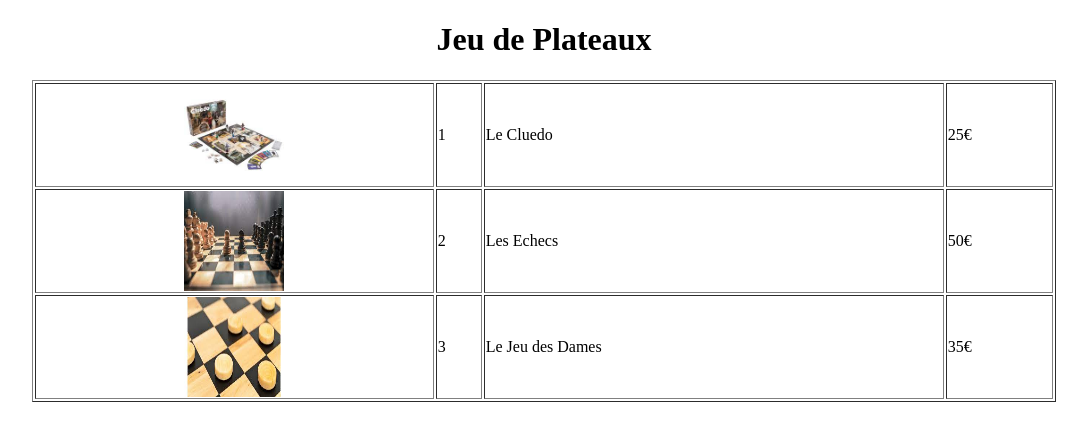
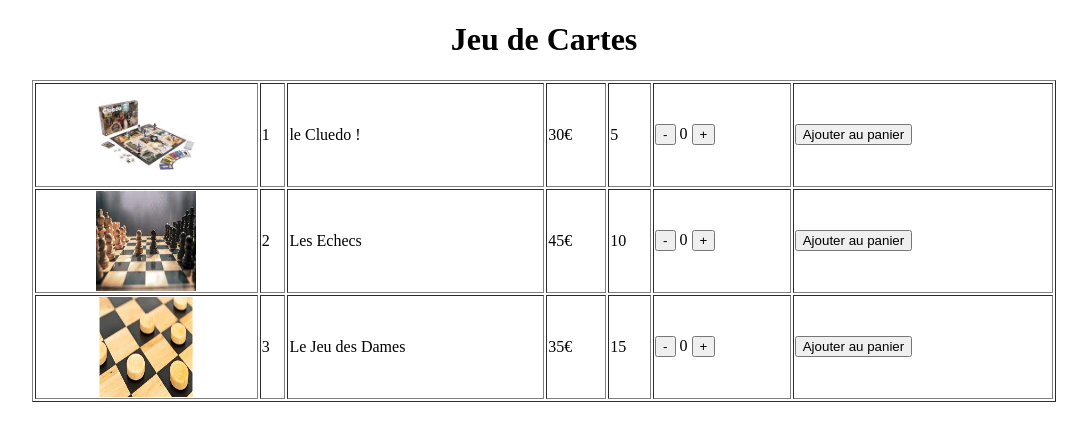
Before and after one commit to tomlachenaud/Projet-Dev-Web, a PHP site: page /plateaux.php in a window 1280 px wide. Shown: the top 441 px of the page, without its empty margins (96-1183 px from the left). Run offline with PHP 8.4, Linux system fonts and the light colour scheme.

Commit message:
Update plateaux.php

```diff
--- a/plateaux.php
+++ b/plateaux.php
@@ -52,15 +52,24 @@
     </style>
 </head>
 <body>
-    <h1 style="text-align: center;">Jeu de Plateaux</h1>
+    <h1 style="text-align: center;">Jeu de Cartes</h1>
     <table border="1" align="center" width="80%" height="300">
         <tr>
             <td class="centered">
                 <img id="image1" src="cluedo.jpg" class="zoomable" width="100" height="100">
             </td>
             <td>1</td>
-            <td>Le Cluedo</td>
-            <td>25€</td>
+            <td>le Cluedo !</td>
+            <td>30€</td>
+            <td class="quantity">5</td>
+            <td>
+                <div class="cart">
+                    <button onclick="decrement(this, 1)">-</button>
+                    <span>0</span>
+                    <button onclick="increment(this, 1)">+</button>
+                </div>
+            </td>
+            <td><button onclick="addToCart(this, 1)">Ajouter au panier</button></td>
         </tr>
         <tr>
             <td class="centered">
@@ -68,7 +77,16 @@
             </td>
             <td>2</td>
             <td>Les Echecs</td>
-            <td>50€</td>
+            <td>45€</td>
+            <td class="quantity">10</td>
+            <td>
+                <div class="cart">
+                    <button onclick="decrement(this, 2)">-</button>
+                    <span>0</span>
+                    <button onclick="increment(this, 2)">+</button>
+                </div>
+            </td>
+            <td><button onclick="addToCart(this, 2)">Ajouter au panier</button></td>
         </tr>
         <tr>
             <td class="centered">
@@ -77,6 +95,15 @@
             <td>3</td>
             <td>Le Jeu des Dames</td>
             <td>35€</td>
+            <td class="quantity">15</td>
+            <td>
+                <div class="cart">
+                    <button onclick="decrement(this, 3)">-</button>
+                    <span>0</span>
+                    <button onclick="increment(this, 3)">+</button>
+                </div>
+            </td>
+            <td><button onclick="addToCart(this, 3)">Ajouter au panier</button></td>
         </tr>
     </table>
 
@@ -154,7 +181,6 @@ function zoomOut() {
     }
 }
 
-
 // Move the zoom controls based on the zoom level
 function moveZoomControls() {
     const fullscreenImage = document.getElementById('fullscreenImageContent');
@@ -180,6 +206,50 @@ function zoomOut() {
 // Assigner les fonctions zoomIn et zoomOut aux boutons
 document.getElementById('zoomInButton').addEventListener('click', zoomIn);
 document.getElementById('zoomOutButton').addEventListener('click', zoomOut);
+
+// Fonctions pour l'ajout au panier
+function increment(button, index) {
+    const span = button.parentElement.querySelector('span');
+    const currentValue = parseInt(span.textContent);
+    const quantityElement = document.querySelectorAll('.quantity')[index - 1];
+    const stock = parseInt(quantityElement.textContent);
+
+    if (stock > 0) {
+        span.textContent = currentValue + 1;
+        updateQuantity(index, -1);
+    } else {
+        alert("Le stock est épuisé pour cet article !");
+    }
+}
+
+function decrement(button, index) {
+    const span = button.parentElement.querySelector('span');
+    const currentValue = parseInt(span.textContent);
+    const quantityElement = document.querySelectorAll('.quantity')[index - 1];
+    const stock = parseInt(quantityElement.textContent);
+
+    if (currentValue > 0) {
+        span.textContent = currentValue - 1;
+        updateQuantity(index, 1);
+    }
+}
+
+function updateQuantity(index, amount) {
+    const quantityElement = document.querySelectorAll('.quantity')[index - 1];
+    let currentValue = parseInt(quantityElement.textContent);
+    currentValue = Math.max(0, currentValue + amount); // Le stock ne peut pas être négatif
+    quantityElement.textContent = currentValue;
+}
+
+function addToCart(button, index) {
+    const quantity = parseInt(button.parentElement.parentElement.querySelector('.quantity').textContent);
+    if (quantity < 0) {
+        alert("Il n'y a plus de stock pour cet article !");
+    } else {
+        alert(`Ajouté au panier: ${quantity}`);
+    }
+}
+
 </script>
 </body>
 </html>
```
Lines whose indentation alone changed are shown as unchanged.
